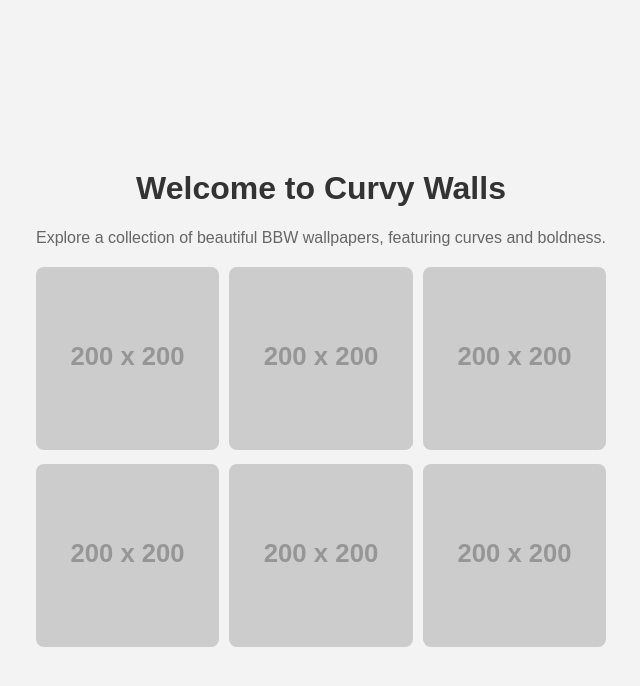
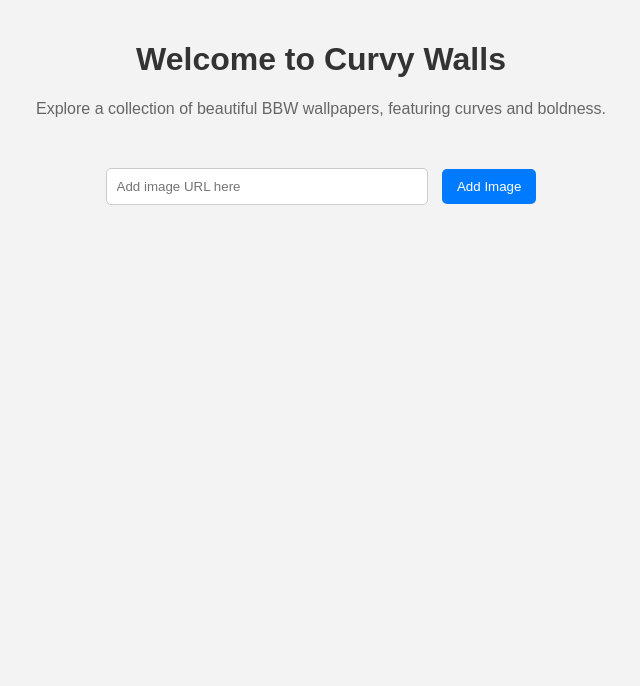
Before and after one commit to bbwwallpapers/CurvyWalls, a plain HTML site: page index.html in a window 1280 px wide. Shown: the whole page, without its empty margins (319-959 px from the left). Drawn offline with Linux system fonts and the light colour scheme; placeholder pictures from the web are drawn by us.

Commit message:
Update index.html

```diff
--- a/index.html
+++ b/index.html
@@ -9,14 +9,16 @@
         body {
             font-family: Arial, sans-serif;
             display: flex;
-        justify-content: center;
+            flex-direction: column;
             align-items: center;
-        min-height: 100vh;
+            padding: 20px;
             margin: 0;
             background-color: #f3f3f3;
         }
         .container {
             text-align: center;
+            max-width: 800px;
+            width: 100%;
         }
         h1 {
             color: #333;
@@ -24,8 +26,6 @@
         p {
             color: #666;
         }
-
-    /* Add new CSS here for the wallpaper grid */
         .wallpaper-grid {
             display: grid;
             grid-template-columns: repeat(auto-fit, minmax(150px, 1fr));
@@ -36,6 +36,29 @@
             width: 100%;
             height: auto;
             border-radius: 8px;
+            box-shadow: 0 4px 8px rgba(0, 0, 0, 0.1);
+        }
+        .link-input {
+            margin-top: 30px;
+        }
+        input[type="text"] {
+            padding: 10px;
+            width: 300px;
+            margin-right: 10px;
+            border: 1px solid #ccc;
+            border-radius: 5px;
+        }
+        button {
+            padding: 10px 15px;
+            background-color: #007bff;
+            color: #fff;
+            border: none;
+            border-radius: 5px;
+            cursor: pointer;
+            transition: background-color 0.3s;
+        }
+        button:hover {
+            background-color: #0056b3;
         }
     </style>
 </head>
@@ -45,20 +68,15 @@
         <p>Explore a collection of beautiful BBW wallpapers, featuring curves and boldness.</p>
 
         <!-- Wallpaper Grid -->
-        <div class="wallpaper-grid">
-            <!-- Placeholder images for now -->
-            <div class="wallpaper"><img src="https://via.placeholder.com/200" alt="Wallpaper 1"></div>
-            <div class="wallpaper"><img src="https://via.placeholder.com/200" alt="Wallpaper 2"></div>
-            <div class="wallpaper"><img src="https://via.placeholder.com/200" alt="Wallpaper 3"></div>
-            <div class="wallpaper"><img src="https://via.placeholder.com/200" alt="Wallpaper 4"></div>
-            <div class="wallpaper"><img src="https://via.placeholder.com/200" alt="Wallpaper 5"></div>
-            <div class="wallpaper"><img src="https://via.placeholder.com/200" alt="Wallpaper 6"></div>
+        <div id="gallery" class="wallpaper-grid"></div>
+
+        <!-- Form to Add External Image Links -->
+        <div class="link-input">
+            <input type="text" id="imageUrl" placeholder="Add image URL here" />
+            <button onclick="addExternalImage()">Add Image</button>
         </div>
     </div>
-<!-- Firebase SDK -->
-<script src="https://www.gstatic.com/firebasejs/9.8.0/firebase-app.js"></script>
-<script src="https://www.gstatic.com/firebasejs/9.8.0/firebase-auth.js"></script>
-<script src="https://www.gstatic.com/firebasejs/9.8.0/firebase-firestore.js"></script>
-<script src="firebase.js"></script>  <!-- Link to firebase.js -->
+
+    <script src="script.js"></script>
 </body>
 </html>
```
Lines whose indentation alone changed are shown as unchanged.
